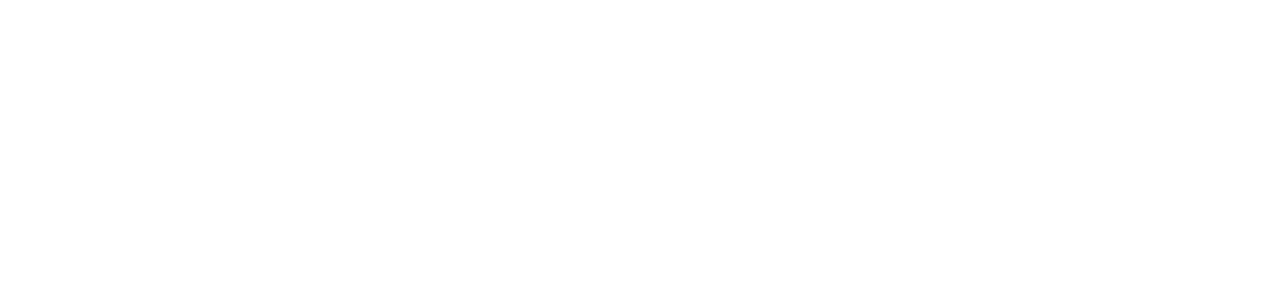
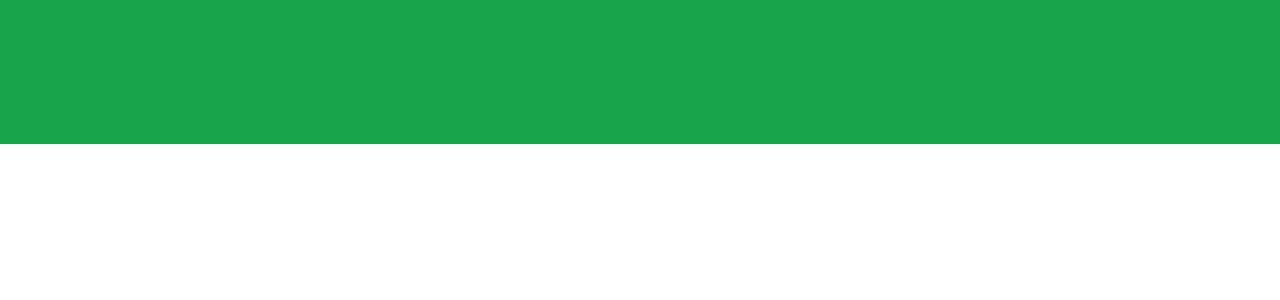
Before and after one commit to Umar-Farooq-217/whatsapp-clone-react-project, a React (Create React App) app: page / in a window 1280 px wide. Shown: the top 300 px of the page. Built offline with nearby package versions, Linux system fonts and the light colour scheme.

Commit message:
tailwindcss

```diff
--- a/package.json
+++ b/package.json
@@ -35,5 +35,8 @@
       "last 1 firefox version",
       "last 1 safari version"
     ]
+  },
+  "devDependencies": {
+    "tailwindcss": "^3.4.17"
   }
 }
--- a/src/App.js
+++ b/src/App.js
@@ -2,8 +2,8 @@
 
 function App() {
   return (
-   <div className="">
-
+   <div className="h-screen">
+<div className="h-36 bg-green-600"></div>
    </div>
   );
 }
--- a/src/index.css
+++ b/src/index.css
@@ -1,13 +1,3 @@
-body {
-  margin: 0;
-  font-family: -apple-system, BlinkMacSystemFont, 'Segoe UI', 'Roboto', 'Oxygen',
-    'Ubuntu', 'Cantarell', 'Fira Sans', 'Droid Sans', 'Helvetica Neue',
-    sans-serif;
-  -webkit-font-smoothing: antialiased;
-  -moz-osx-font-smoothing: grayscale;
-}
-
-code {
-  font-family: source-code-pro, Menlo, Monaco, Consolas, 'Courier New',
-    monospace;
-}
+@tailwind base;
+@tailwind components;
+@tailwind utilities;
--- /dev/null
+++ b/tailwind.config.js
@@ -0,0 +1,8 @@
+/** @type {import('tailwindcss').Config} */
+module.exports = {
+  content: ["./src/**/*.{html,js}"],
+  theme: {
+    extend: {},
+  },
+  plugins: [],
+}
```
Also changed, not shown: 1 other file (tests, documents, lock files or other folders).
